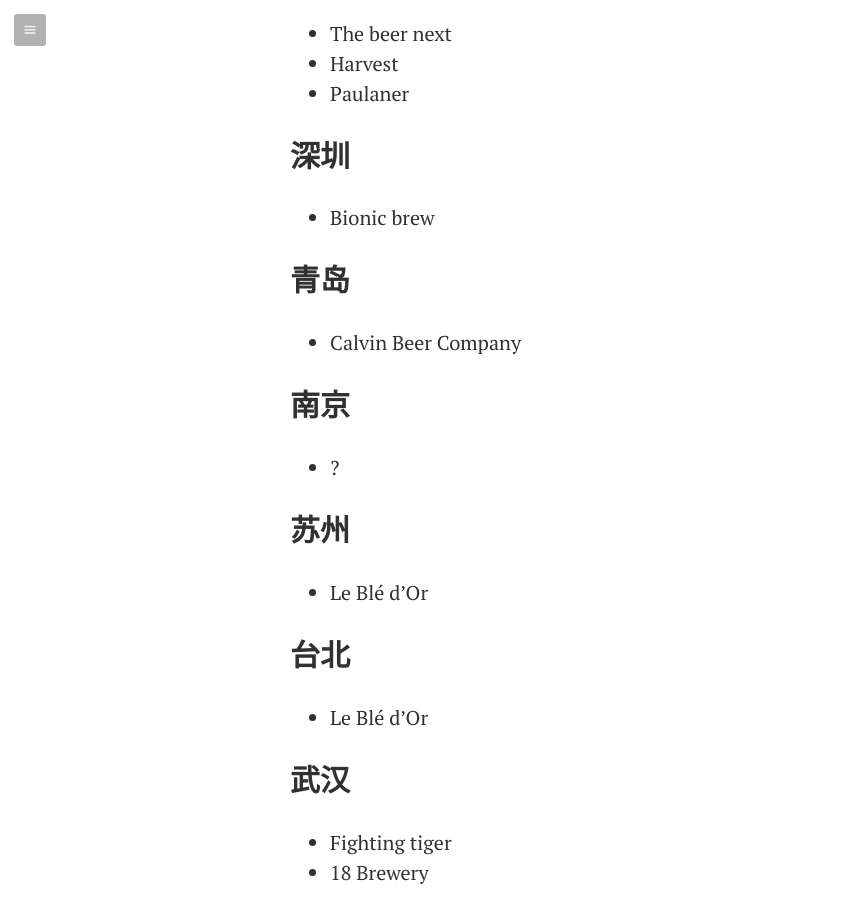
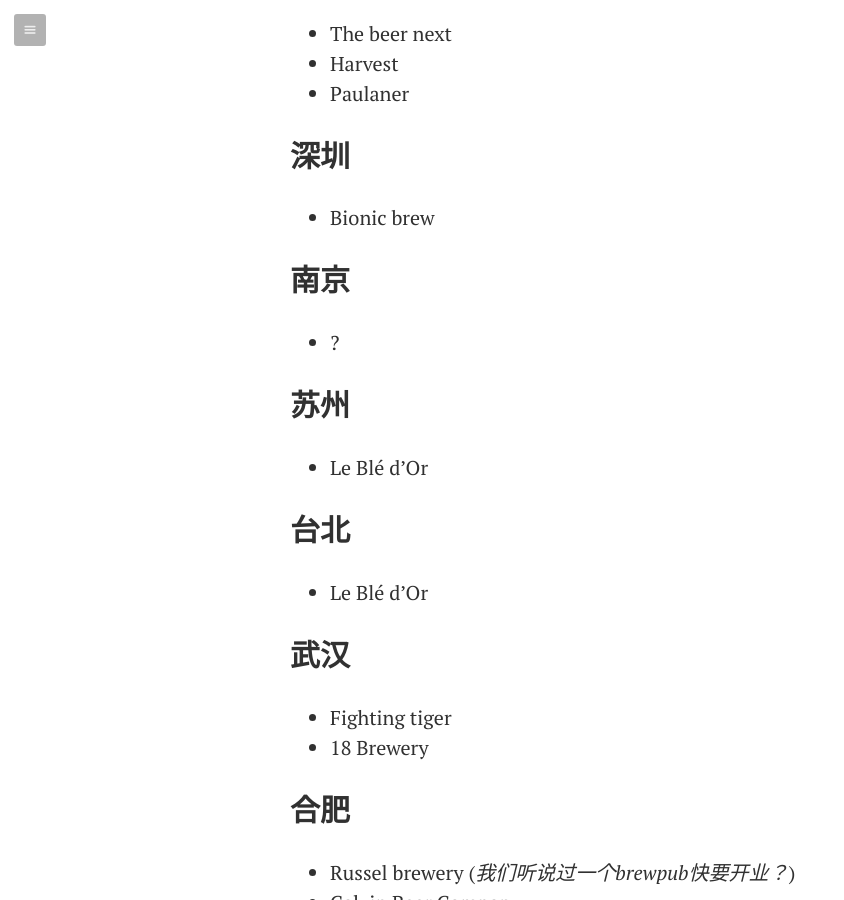
Before and after one commit to darryl-snow/khs, a Jekyll site: the page built from _posts/zh/2014-09-18-zhongguo-de-jingniang-pijiu.md, in a window 1280 px wide and 900 px high, scrolled down 2061 px. Shown: the whole window, without its empty margins (0-844 px from the left). Built offline with Jekyll 4.4.1, drawn with Linux system fonts in a browser that asks for light colours; Markdown is read by kramdown in place of the engine named in the settings.

Commit message:
fix mistake on craft beer in china post

```diff
--- a/_posts/zh/2014-09-18-zhongguo-de-jingniang-pijiu.md
+++ b/_posts/zh/2014-09-18-zhongguo-de-jingniang-pijiu.md
@@ -49,10 +49,6 @@
 
 - Bionic brew
 
-## 青岛
-
-- Calvin Beer Company
-
 ## 南京
 
 - ?
```
Also changed, not shown: other parts of _posts/zh/2014-09-18-zhongguo-de-jingniang-pijiu.md (+1 -0 lines), _posts/en/2014-09-18-craft-beer-in-china.md (+1 -0 lines).
